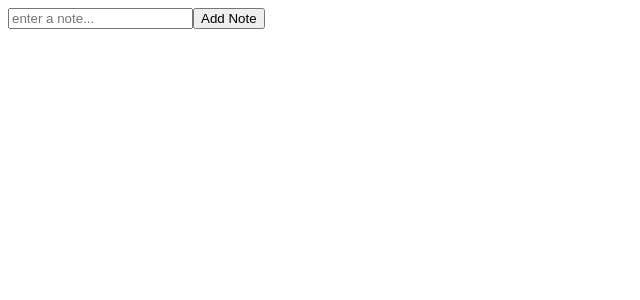
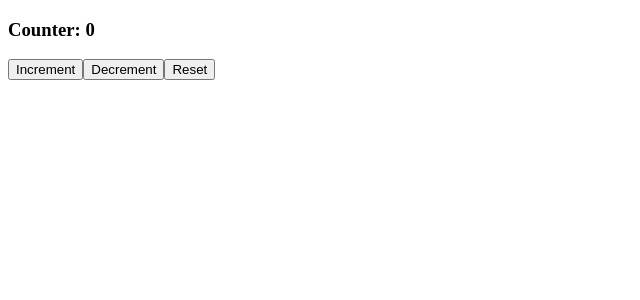
Before and after one commit to githubscientist/fsd57wde, a React (Vite) app: page / in a window 1280 px wide. Shown: the top 300 px of the page, without its empty margins (0-640 px from the left). Built offline with nearby package versions, Linux system fonts and the light colour scheme.

Commit message:
added decrement and reset buttons --actions using useReducer

```diff
--- a/src/App.jsx
+++ b/src/App.jsx
@@ -1,24 +1,19 @@
-import { useRef } from "react";
+import { useReducer } from "react";
+import { initialState, reducer } from "./reducers/countReducer";
 
 const App = () => {
 
-    // create a reference using useRef hook
-    const inputRef = useRef(null);
-
-    const handleClick = () => {
-        console.log(inputRef.current.value);
-    }
+    const [state, dispatch] = useReducer(reducer, initialState);
 
   return (
-      <>
-          <input
-            type="text"
-            placeholder="enter a note..."
-            ref={inputRef}
-        />
+      <div>
+          <h3>Counter: { state.count }</h3>
+          <button onClick={() => dispatch({ type: 'incr' })}>Increment</button>
 
-        <button onClick={handleClick}>Add Note</button>
-      </>
+          <button onClick={() => dispatch({ type: 'decr' })}>Decrement</button>
+
+          <button onClick={() => dispatch({ type: 'reset' })}>Reset</button>
+    </div>
   )
 }
 
--- /dev/null
+++ b/src/reducers/countReducer.js
@@ -0,0 +1,27 @@
+// define a initial state
+const initialState = {
+    count: 0,
+}
+
+// define the reducer function
+function reducer(state, action) {
+    switch (action.type) {
+        case 'incr':
+            return {
+                count: state.count + 1,
+            }
+        case 'decr':
+            return {
+                count: state.count - 1,
+            }
+        case 'reset':
+            return {
+                count: 0,
+            }
+    }
+}
+
+export {
+    initialState,
+    reducer,
+}
```
Also changed, not shown: 1 other file (tests, documents, lock files or other folders).
